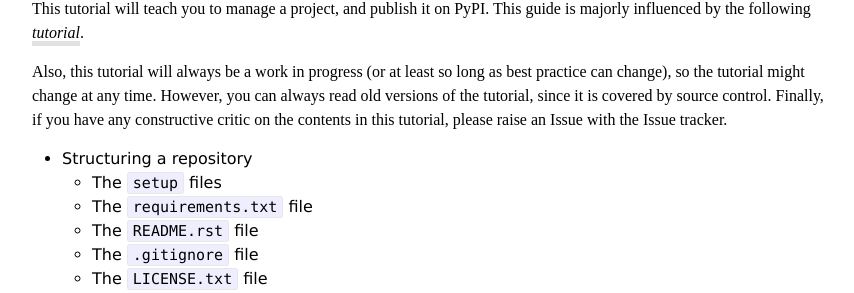
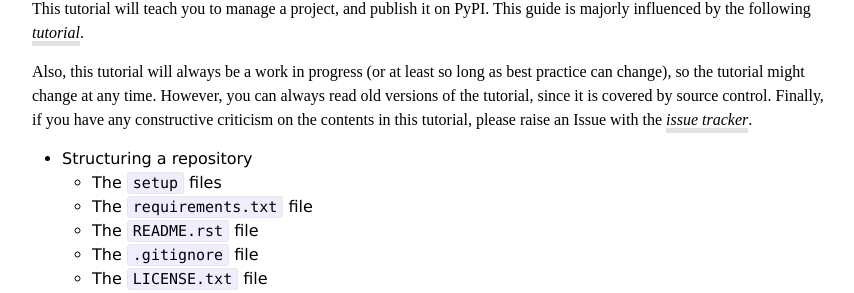
Before and after one commit to visualizards/visualizards.github.io, a Jekyll site: the page built from _posts/2020-06-13-python-project-management.md, in a window 1280 px wide and 900 px high. Shown: the part 360-653 px from the top of the window, without its empty margins (208-1062 px from the left). Built offline with Jekyll 4.4.1, drawn with Linux system fonts in a browser that asks for light colours; some web fonts are replaced; comment, search, counter and statistics services are not loaded.

Commit message:
Fixed typo

```diff
--- a/_posts/2020-06-13-python-project-management.md
+++ b/_posts/2020-06-13-python-project-management.md
@@ -12,8 +12,8 @@ Also, this tutorial will always be a work in progress (or at least so
 long as best practice can change), so the tutorial might change at any
 time. However, you can always read old versions of the tutorial, since
 it is covered by source control. Finally, if you have any constructive
-critic on the contents in this tutorial, please raise an Issue with the
-Issue tracker.
+criticism on the contents in this tutorial, please raise an Issue with
+the [issue tracker](https://github.com/yngvem/python-project-structure/issues).
 
  *
 {:toc}
```
